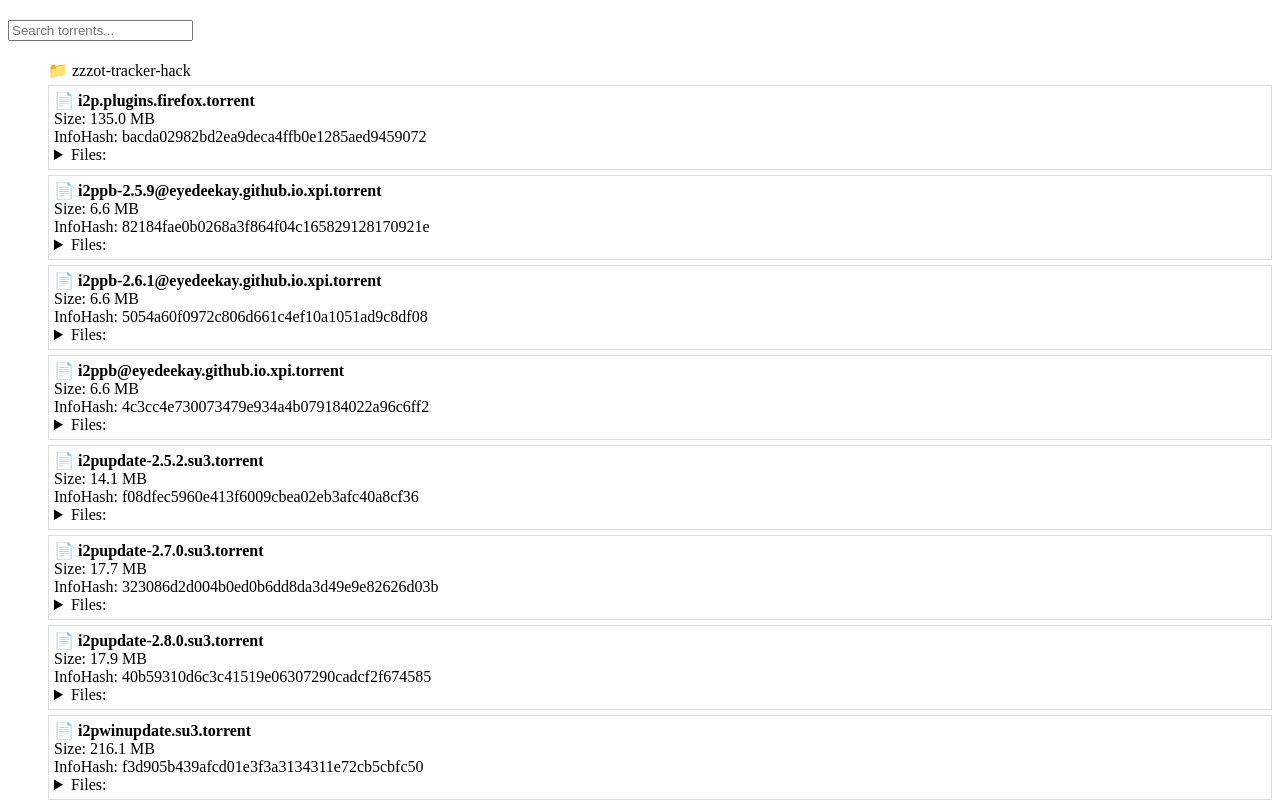
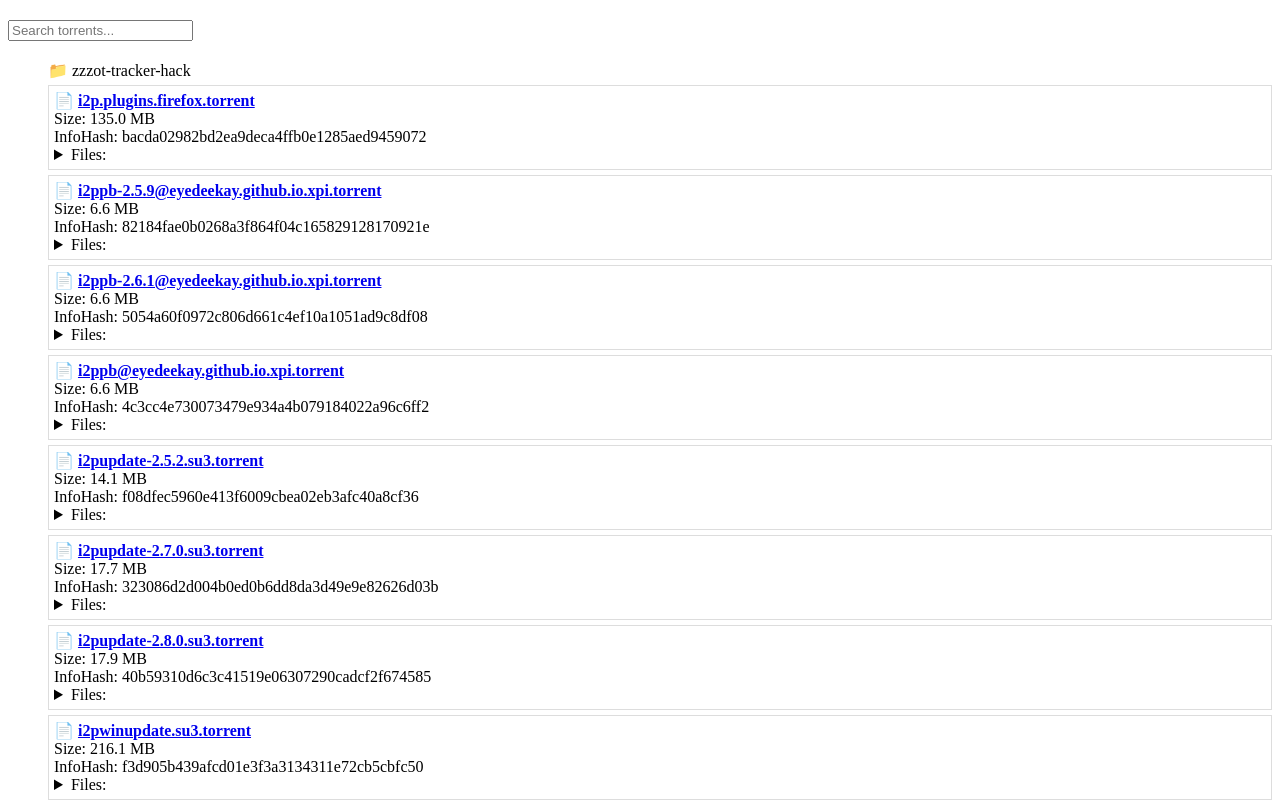
Before and after one commit to eyedeekay/go-indexer, a plain HTML site: page index.html in a window 1280 px wide. Drawn offline with Linux system fonts and the light colour scheme.

Commit message:
fix a tafs

```diff
--- a/index.html
+++ b/index.html
@@ -28,14 +28,14 @@
         <input type="text" id="search" onkeyup="search()" placeholder="Search torrents...">
     </div>
     <div class="directory">
-        <div class="directory"><input type="checkbox" id="dir_0xc0000ab240" checked><label for="dir_0xc0000ab240">📁 zzzot-tracker-hack</label><div class="contents"><div class="torrent-info">📄 <strong>i2p.plugins.firefox.torrent</strong><br>Size: 135.0 MB<br>InfoHash: bacda02982bd2ea9deca4ffb0e1285aed9459072<br><details><summary>Files:</summary><ul><li>i2p.plugins.firefox/i2pfirefox.su3 (67.5 MB)</li><li>i2p.plugins.firefox/i2pfirefox.xpi2p (67.5 MB)</li></ul></details></div>
-<div class="torrent-info">📄 <strong>i2ppb-2.5.9@eyedeekay.github.io.xpi.torrent</strong><br>Size: 6.6 MB<br>InfoHash: 82184fae0b0268a3f864f04c165829128170921e<br><details><summary>Files:</summary><ul><li>i2ppb-2.5.9@eyedeekay.github.io.xpi (6.6 MB)</li></ul></details></div>
-<div class="torrent-info">📄 <strong>i2ppb-2.6.1@eyedeekay.github.io.xpi.torrent</strong><br>Size: 6.6 MB<br>InfoHash: 5054a60f0972c806d661c4ef10a1051ad9c8df08<br><details><summary>Files:</summary><ul><li>i2ppb-2.6.1@eyedeekay.github.io.xpi (6.6 MB)</li></ul></details></div>
-<div class="torrent-info">📄 <strong>i2ppb@eyedeekay.github.io.xpi.torrent</strong><br>Size: 6.6 MB<br>InfoHash: 4c3cc4e730073479e934a4b079184022a96c6ff2<br><details><summary>Files:</summary><ul><li>i2ppb-2.7.1@eyedeekay.github.io.xpi (6.6 MB)</li></ul></details></div>
-<div class="torrent-info">📄 <strong>i2pupdate-2.5.2.su3.torrent</strong><br>Size: 14.1 MB<br>InfoHash: f08dfec5960e413f6009cbea02eb3afc40a8cf36<br><details><summary>Files:</summary><ul><li>i2pupdate-2.5.2.su3 (14.1 MB)</li></ul></details></div>
-<div class="torrent-info">📄 <strong>i2pupdate-2.7.0.su3.torrent</strong><br>Size: 17.7 MB<br>InfoHash: 323086d2d004b0ed0b6dd8da3d49e9e82626d03b<br><details><summary>Files:</summary><ul><li>i2pupdate-2.7.0.su3 (17.7 MB)</li></ul></details></div>
-<div class="torrent-info">📄 <strong>i2pupdate-2.8.0.su3.torrent</strong><br>Size: 17.9 MB<br>InfoHash: 40b59310d6c3c41519e06307290cadcf2f674585<br><details><summary>Files:</summary><ul><li>i2pupdate-2.8.0.su3 (17.9 MB)</li></ul></details></div>
-<div class="torrent-info">📄 <strong>i2pwinupdate.su3.torrent</strong><br>Size: 216.1 MB<br>InfoHash: f3d905b439afcd01e3f3a3134311e72cb5cbfc50<br><details><summary>Files:</summary><ul><li>i2pwinupdate.su3 (216.1 MB)</li></ul></details></div>
+        <div class="directory"><input type="checkbox" id="dir_0xc00011ad80" checked><label for="dir_0xc00011ad80">📁 zzzot-tracker-hack</label><div class="contents"><div class="torrent-info">📄 <strong><a href="i2p.plugins.firefox.torrent">i2p.plugins.firefox.torrent</a></strong><br>Size: 135.0 MB<br>InfoHash: bacda02982bd2ea9deca4ffb0e1285aed9459072<br><details><summary>Files:</summary><ul><li>i2p.plugins.firefox/i2pfirefox.su3 (67.5 MB)</li><li>i2p.plugins.firefox/i2pfirefox.xpi2p (67.5 MB)</li></ul></details></div>
+<div class="torrent-info">📄 <strong><a href="i2ppb-2.5.9@eyedeekay.github.io.xpi.torrent">i2ppb-2.5.9@eyedeekay.github.io.xpi.torrent</a></strong><br>Size: 6.6 MB<br>InfoHash: 82184fae0b0268a3f864f04c165829128170921e<br><details><summary>Files:</summary><ul><li>i2ppb-2.5.9@eyedeekay.github.io.xpi (6.6 MB)</li></ul></details></div>
+<div class="torrent-info">📄 <strong><a href="i2ppb-2.6.1@eyedeekay.github.io.xpi.torrent">i2ppb-2.6.1@eyedeekay.github.io.xpi.torrent</a></strong><br>Size: 6.6 MB<br>InfoHash: 5054a60f0972c806d661c4ef10a1051ad9c8df08<br><details><summary>Files:</summary><ul><li>i2ppb-2.6.1@eyedeekay.github.io.xpi (6.6 MB)</li></ul></details></div>
+<div class="torrent-info">📄 <strong><a href="i2ppb@eyedeekay.github.io.xpi.torrent">i2ppb@eyedeekay.github.io.xpi.torrent</a></strong><br>Size: 6.6 MB<br>InfoHash: 4c3cc4e730073479e934a4b079184022a96c6ff2<br><details><summary>Files:</summary><ul><li>i2ppb-2.7.1@eyedeekay.github.io.xpi (6.6 MB)</li></ul></details></div>
+<div class="torrent-info">📄 <strong><a href="i2pupdate-2.5.2.su3.torrent">i2pupdate-2.5.2.su3.torrent</a></strong><br>Size: 14.1 MB<br>InfoHash: f08dfec5960e413f6009cbea02eb3afc40a8cf36<br><details><summary>Files:</summary><ul><li>i2pupdate-2.5.2.su3 (14.1 MB)</li></ul></details></div>
+<div class="torrent-info">📄 <strong><a href="i2pupdate-2.7.0.su3.torrent">i2pupdate-2.7.0.su3.torrent</a></strong><br>Size: 17.7 MB<br>InfoHash: 323086d2d004b0ed0b6dd8da3d49e9e82626d03b<br><details><summary>Files:</summary><ul><li>i2pupdate-2.7.0.su3 (17.7 MB)</li></ul></details></div>
+<div class="torrent-info">📄 <strong><a href="i2pupdate-2.8.0.su3.torrent">i2pupdate-2.8.0.su3.torrent</a></strong><br>Size: 17.9 MB<br>InfoHash: 40b59310d6c3c41519e06307290cadcf2f674585<br><details><summary>Files:</summary><ul><li>i2pupdate-2.8.0.su3 (17.9 MB)</li></ul></details></div>
+<div class="torrent-info">📄 <strong><a href="i2pwinupdate.su3.torrent">i2pwinupdate.su3.torrent</a></strong><br>Size: 216.1 MB<br>InfoHash: f3d905b439afcd01e3f3a3134311e72cb5cbfc50<br><details><summary>Files:</summary><ul><li>i2pwinupdate.su3 (216.1 MB)</li></ul></details></div>
 </div></div>
     </div>
 </body>
```
Also changed, not shown: 2 other files.
